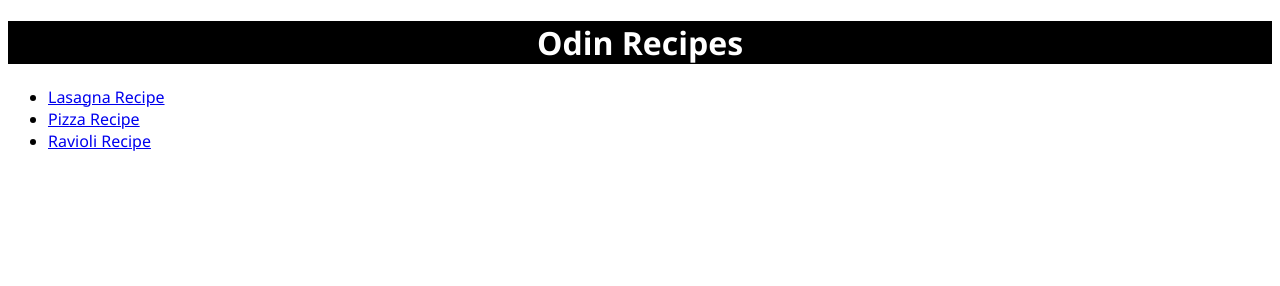
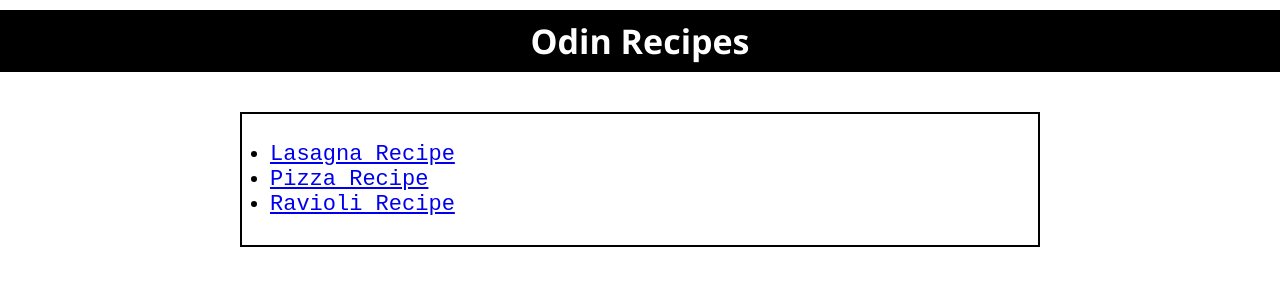
Before and after one commit to XaviorPrime/odin-recipes, a plain HTML site: page index.html in a window 1280 px wide. Drawn offline with Linux system fonts and the light colour scheme.

Commit message:
Add container for list and applied styling to ul
Add a container for unordered list in index.html and styling to center the container and h1.

```diff
--- a/index.html
+++ b/index.html
@@ -9,11 +9,14 @@
 <body>
     <h1>Odin Recipes</h1>
 
-    <ul>
-        <li><a href="recipes/lasagna.html">Lasagna Recipe</a></li>
-        <li><a href="recipes/pizza.html">Pizza Recipe</a></li>
-        <li><a href="recipes/ravioli.html">Ravioli Recipe</a></li>
-    </ul>
+    <div class="main-container">
+        <ul>
+            <li><a href="recipes/lasagna.html">Lasagna Recipe</a></li>
+            <li><a href="recipes/pizza.html">Pizza Recipe</a></li>
+            <li><a href="recipes/ravioli.html">Ravioli Recipe</a></li>
+        </ul>
+    </div>
+
 
 </body>
 </html>
--- a/style.css
+++ b/style.css
@@ -1,3 +1,9 @@
+*{
+    box-sizing: border-box;
+    margin: 0;
+    padding: 0;
+}
+
 body {
     font-family: 'Segoe UI', Tahoma, Geneva, Verdana, sans-serif;
 }
@@ -5,5 +11,24 @@ body {
 h1 {
     color: white;
     background-color: black;
+    font-size: 34px;
+    margin: 10px auto;
+    padding: 8px;
     text-align: center;
 }
+
+.main-container {
+    margin: auto;
+    text-align: left;
+    border: 2px solid black;
+    padding: 20px;
+    width: 800px;
+    margin-top: 40px;
+}
+
+ul {
+    font-family: 'Courier New', Courier, monospace;
+    font-size: 22px;
+    display: inline-block;
+    padding: 8px;
+}
```
